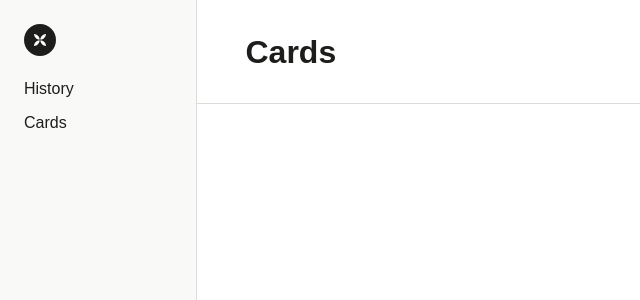
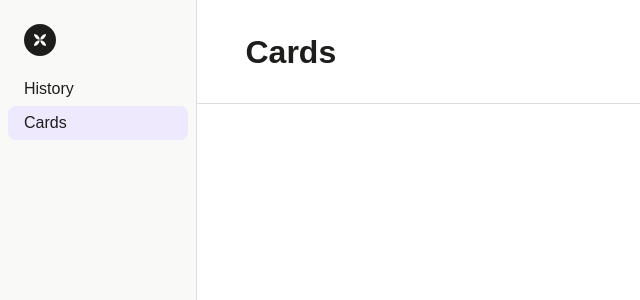
Before and after one commit to Niladev/nicklas-skills-test, a React (Vite) app: page /cards in a window 1280 px wide. Shown: the top 300 px of the page, without its empty margins (0-640 px from the left). Built offline with nearby package versions, Linux system fonts and the light colour scheme.

Commit message:
add styling to sidebar

```diff
--- a/package.json
+++ b/package.json
@@ -11,6 +11,7 @@
     "test": "jest"
   },
   "dependencies": {
+    "classnames": "^2.5.1",
     "react": "^18.2.0",
     "react-dom": "^18.2.0",
     "react-router-dom": "^6.23.1"
--- a/src/components/Sidebar/Sidebar.module.css
+++ b/src/components/Sidebar/Sidebar.module.css
@@ -23,3 +23,17 @@
 .navItem {
   padding: var(--spacing-1) calc(var(--spacing-1) * 2);
 }
+
+.navItem:hover {
+  background-color: #1d1d1b08;
+  border-radius: var(--spacing-1);
+}
+
+.active {
+  border-radius: var(--spacing-1);
+  background-color: var(--selected-color);
+}
+
+.active:hover {
+  background-color: var(--selected-color);
+}
--- a/src/components/Sidebar/Sidebar.tsx
+++ b/src/components/Sidebar/Sidebar.tsx
@@ -1,4 +1,5 @@
-import { Link } from "react-router-dom";
+import { Link, NavLink } from "react-router-dom";
+import classnames from "classnames";
 import styles from "./Sidebar.module.css";
 import logo from "/qonto.svg";
 
@@ -23,13 +24,17 @@ export const Sidebar = () => {
       <ul className={styles.navigationMenu}>
         {navigation.map((navItem) => {
           return (
-            <Link
+            <NavLink
               key={navItem.title}
-              className={styles.navItem}
+              className={({ isActive }) =>
+                classnames(styles.navItem, {
+                  [styles.active]: isActive,
+                })
+              }
               to={navItem.path}
             >
               {navItem.title}
-            </Link>
+            </NavLink>
           );
         })}
       </ul>
--- a/src/index.css
+++ b/src/index.css
@@ -2,6 +2,7 @@
   --text-dark: #1d1d1b;
   --border-color: #dcdcd9;
   --highlight-color: #f9f9f7;
+  --selected-color: #efe9fe;
   --spacing-1: 8px;
 }
 * {
```
Also changed, not shown: 1 other file (tests, documents, lock files or other folders).
